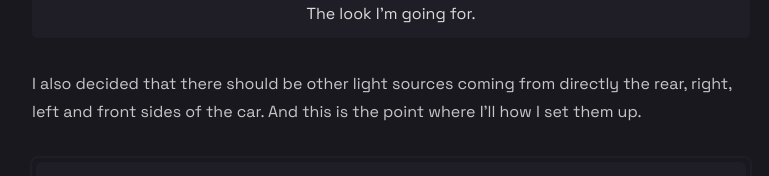
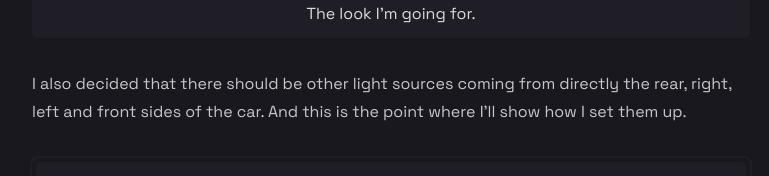
Before and after one commit to jdichh/portfolio-next, a Next.js app: page /blogs/gran-turismo-showroom in a window 1280 px wide. Shown: the part 11564-11740 px from the top of the page, without its empty margins (249-1018 px from the left). Built offline with nearby package versions, Linux system fonts and the light colour scheme.

Commit message:
fixed missing word

```diff
--- a/src/pages/blogs/gran-turismo-showroom/index.tsx
+++ b/src/pages/blogs/gran-turismo-showroom/index.tsx
@@ -780,7 +780,7 @@ export default function index() {
             <p className="leading-7 mb-8 opacity-90">
               I also decided that there should be other light sources coming
               from directly the rear, right, left and front sides of the car.
-              And this is the point where I'll how I set them up.
+              And this is the point where I'll show how I set them up.
             </p>
 
             <Accordion title="Setting up the spotlights">
```
Also changed, not shown: 1 other file (tests, documents, lock files or other folders).
